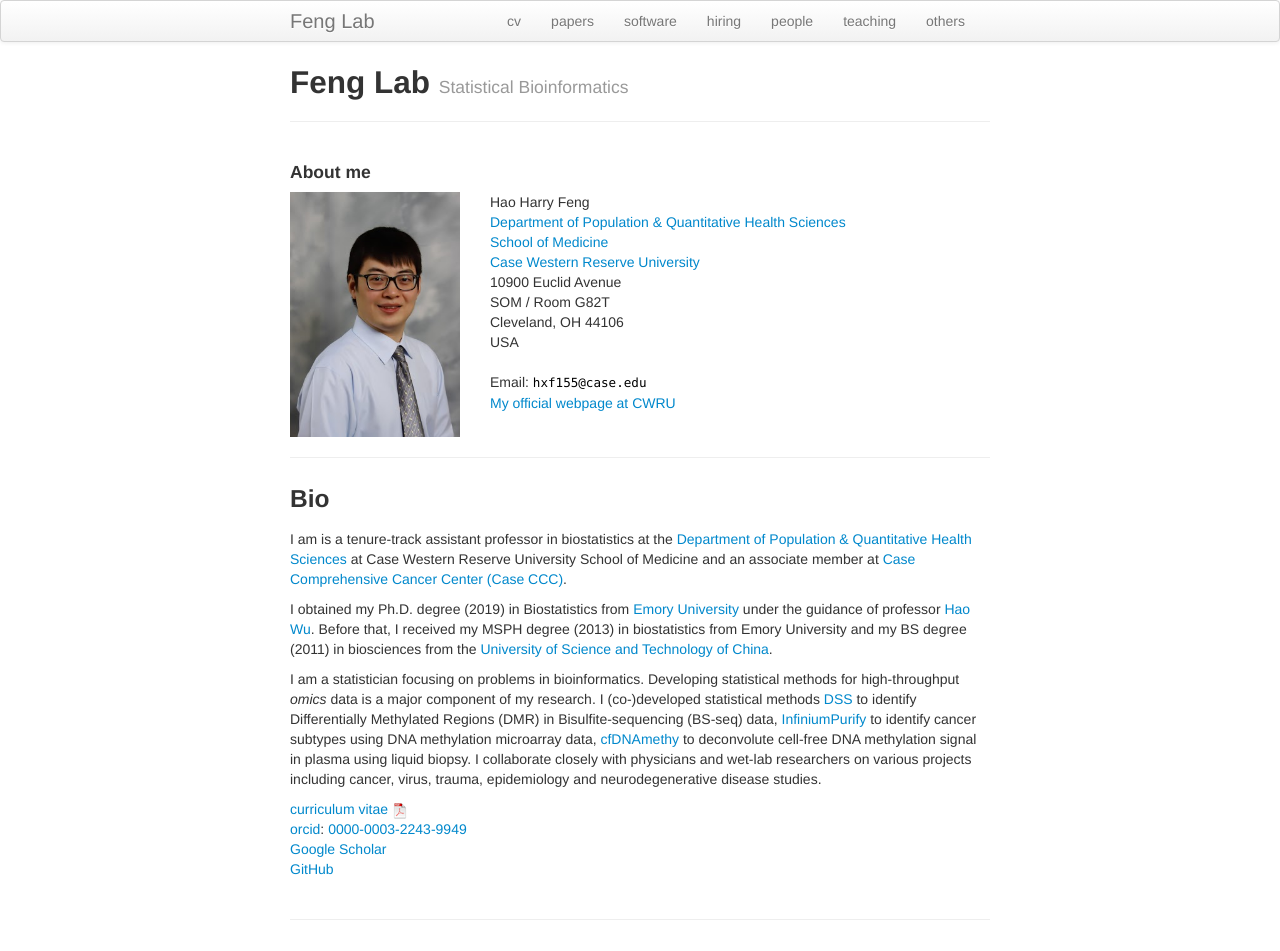
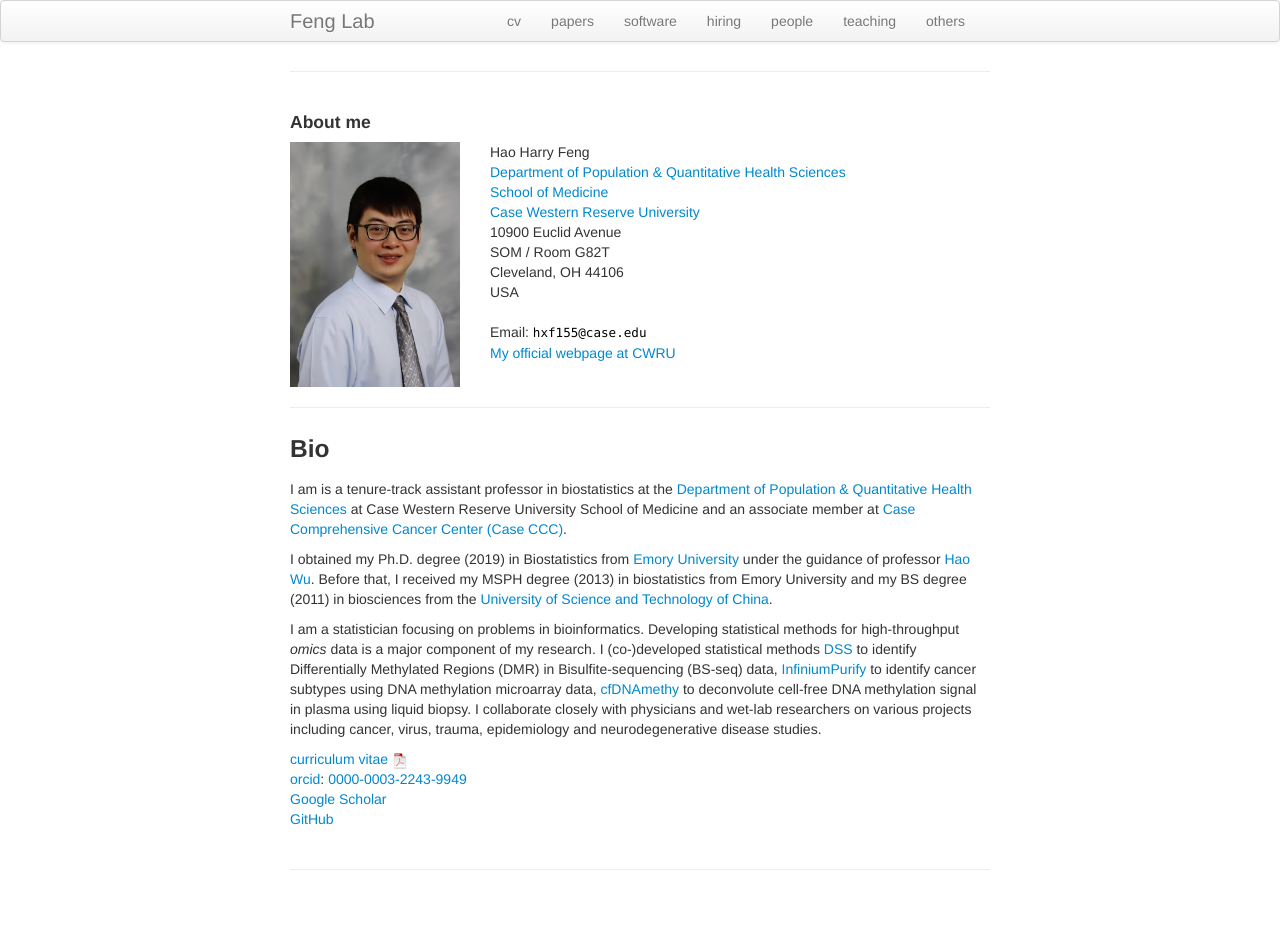
Before and after one commit to haoharryfeng/testpage4, a Jekyll site: the page built from index.md, in a window 1280 px wide. Built offline with Jekyll 4.4.1, drawn with Linux system fonts in a browser that asks for light colours; our own code applies the rules of GitHub Pages for plain Markdown files; after the commit the page ends 901 px from its top, so only the background shows below that.

Commit message:
Update index.md

```diff
--- a/index.md
+++ b/index.md
@@ -1,6 +1,6 @@
 ---
 layout: page
-title: Feng Lab
+ <!-- end of Karl's footer; title: Feng Lab -->
 tagline: Statistical Bioinformatics
 description: Statistical Bioinformatics
 ---
```
